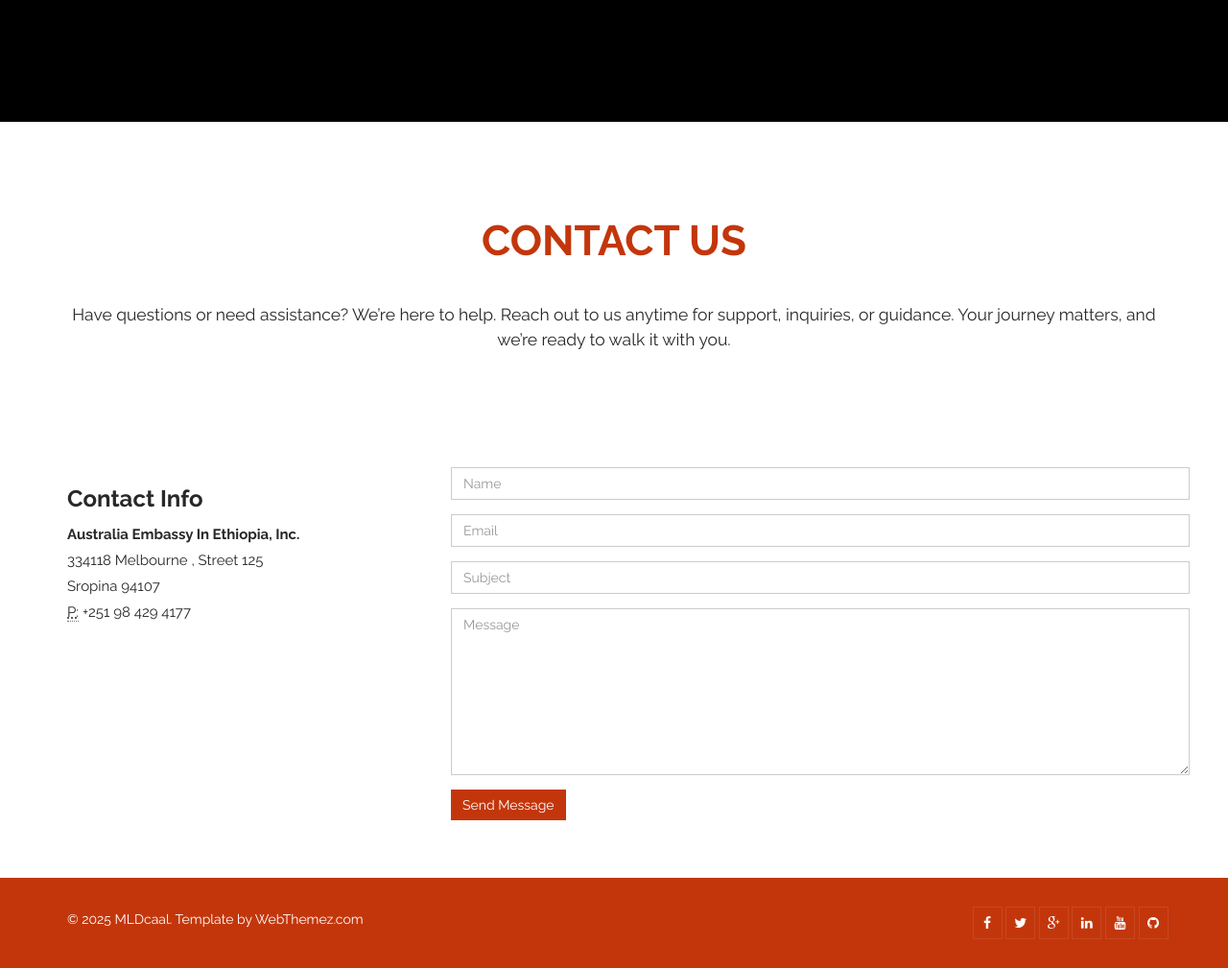
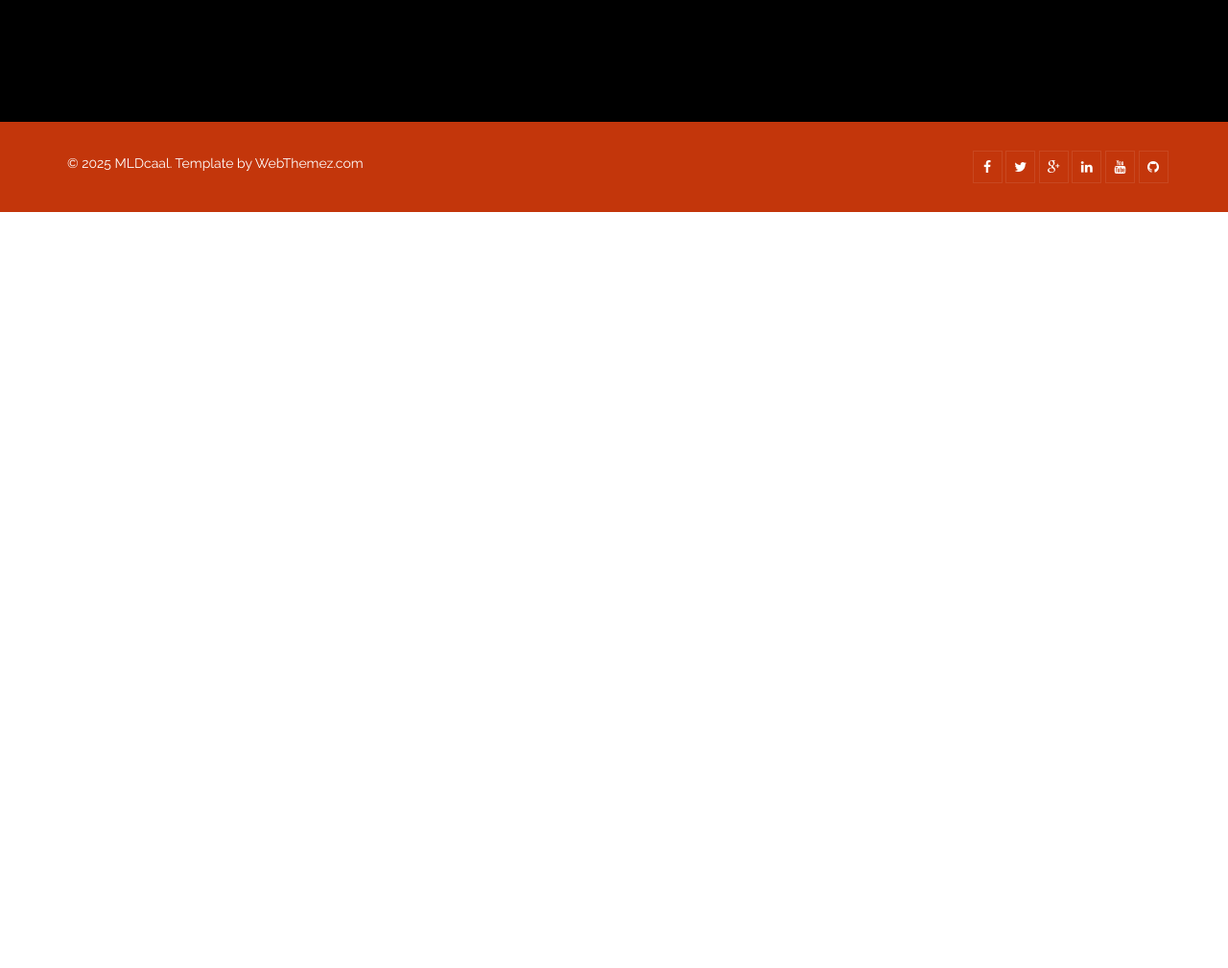
Before and after one commit to GRAVEYARDOG/AustraliaEMB1, a plain HTML site: page index.html in a window 1280 px wide. Shown: the part 7868-8877 px from the top of the page at 96% size. After the commit the page ends 8089 px from the top, so only its background shows below. Drawn offline with Linux system fonts and the light colour scheme.

Commit message:
2000 with contact info deleted

```diff
--- a/index.html
+++ b/index.html
@@ -784,56 +784,7 @@
 				</div>
 			</div>
 		</section>
-    <section id="contact-us">
-        <div class="container">
-            <div class="section-header">
-                <h2 class="section-title text-center wow fadeInDown">Contact Us</h2>
-                <p class="text-center wow fadeInDown">Have questions or need assistance? We’re here to help. Reach out to us anytime for support, inquiries, or guidance. Your journey matters, and we’re ready to walk it with you.<br></p>
-            </div>
-        </div>
-    </section><!--/#contact-us-->
 
-
-    <section id="contact">
-
-        <div class="container">
-            <div class="container contact-info">
-                <div class="row">
-				  <div class="col-sm-4 col-md-4">
-                        <div class="contact-form">
-                            <h3>Contact Info</h3>
-
-                            <address>
-                              <strong>Australia Embassy In Ethiopia, Inc.</strong><br>
-                              334118 Melbourne , Street 125<br>
-                              Sropina 94107<br>
-                              <abbr title="Phone">P:</abbr> +251 98 429 4177
-                            </address>
-					</div></div>
-                    <div class="col-sm-8 col-md-8">
-                        <div class="contact-form">
-
-                            <form id="main-contact-form" name="contact-form" method="post" action="#">
-                                <div class="form-group">
-                                    <input type="text" name="name" class="form-control" placeholder="Name" required>
-                                </div>
-                                <div class="form-group">
-                                    <input type="email" name="email" class="form-control" placeholder="Email" required>
-                                </div>
-                                <div class="form-group">
-                                    <input type="text" name="subject" class="form-control" placeholder="Subject" required>
-                                </div>
-                                <div class="form-group">
-                                    <textarea name="message" class="form-control" rows="8" placeholder="Message" required></textarea>
-                                </div>
-                                <button type="submit" class="btn btn-primary">Send Message</button>
-                            </form>
-                        </div>
-                    </div>
-                </div>
-            </div>
-        </div>
-   </section><!--/#bottom-->
 
     <footer id="footer">
         <div class="container">
```
